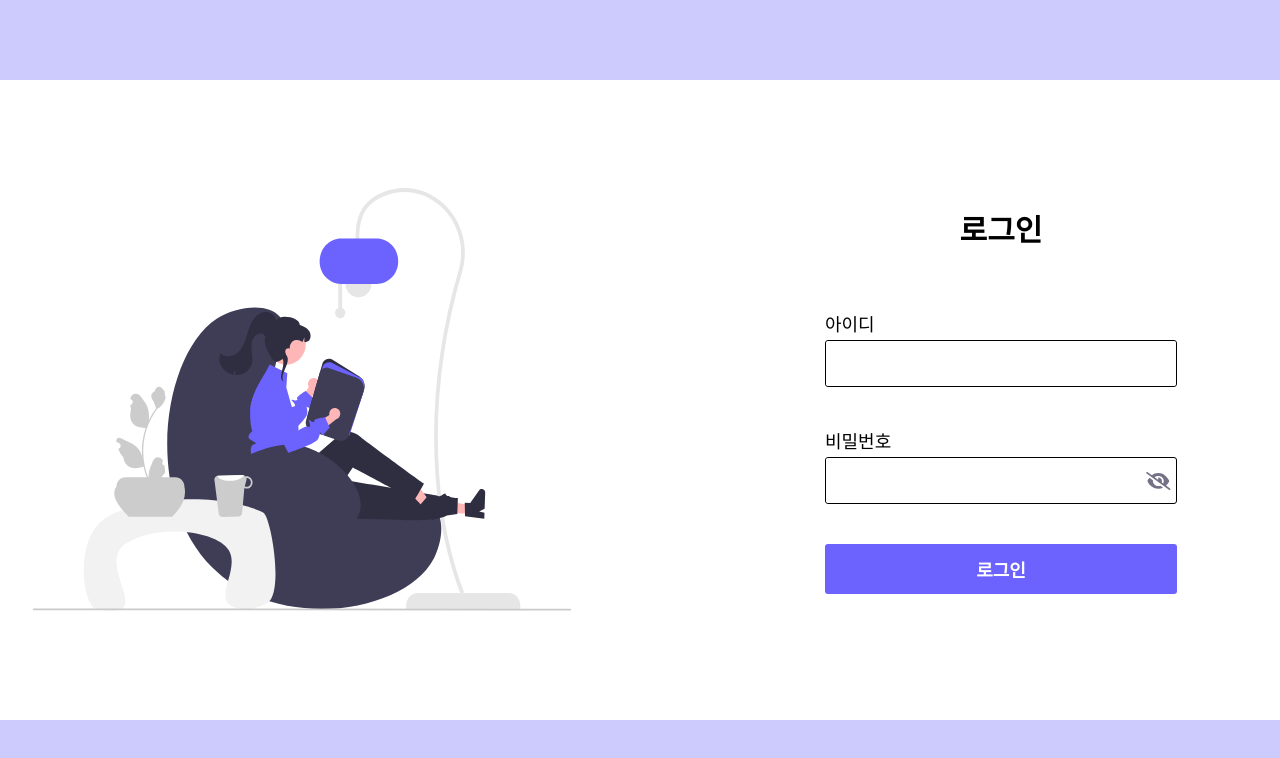
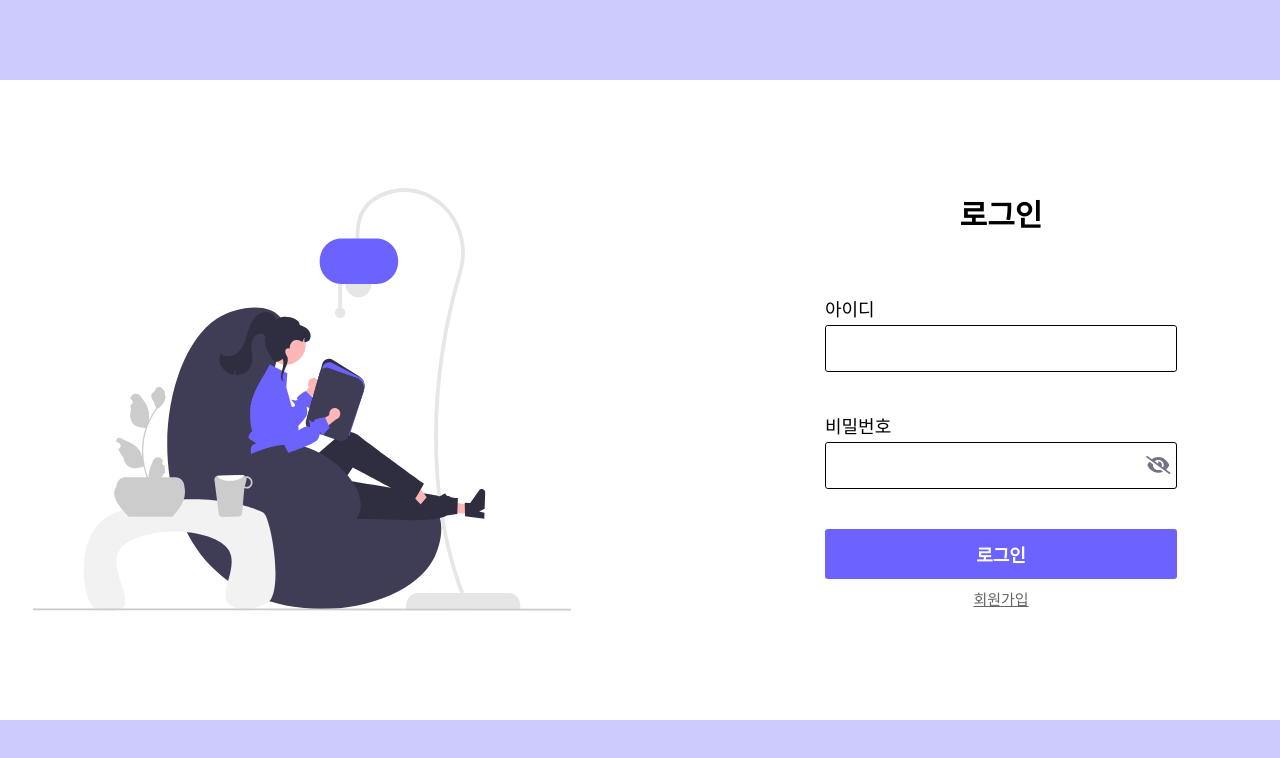
Before and after one commit to KOSA-MIDAS-4team/KOSA-MIDAS-4team-frontEnd, a React (Create React App) app: page /login in a window 1280 px wide. Shown: the top 758 px of the page. Built offline with nearby package versions, Linux system fonts and the light colour scheme.

Commit message:
ADD: signup shortCut

```diff
--- a/src/pages/login.jsx
+++ b/src/pages/login.jsx
@@ -1,4 +1,5 @@
 import { useState } from 'react';
+import { Link } from 'react-router-dom';
 import styled from 'styled-components';
 import { loginImg, TextMode, PwMode } from '../assets';
 import { loginApi } from '../utils/api/auth/login';
@@ -69,11 +70,25 @@ const Login = () => {
             </LoginInputWrap>
           </InputWrap>
           <SignIn onClick={onSignIn}>로그인</SignIn>
+          <Link to={'/signUp'}>
+            <SignUpShortcut>회원가입</SignUpShortcut>
+          </Link>
         </LoginSection>
       </LoginContanier>
     </LoginPage>
   );
 };
+
+const SignUpShortcut = styled.button`
+  background-color: transparent;
+  border: none;
+  cursor: pointer;
+  margin: 0;
+  margin-top: 8px;
+  font-size: 15px;
+  color: #666;
+  text-decoration: underline;
+`;
 
 const Title = styled.h1`
   font-size: 30px;
```
